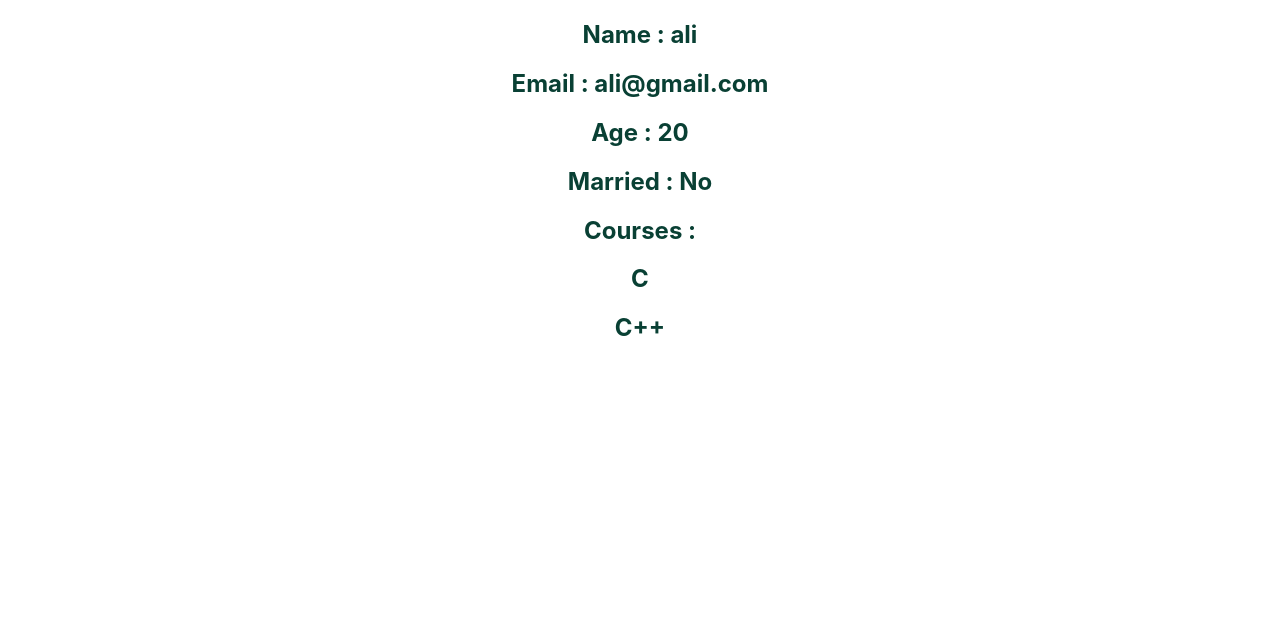
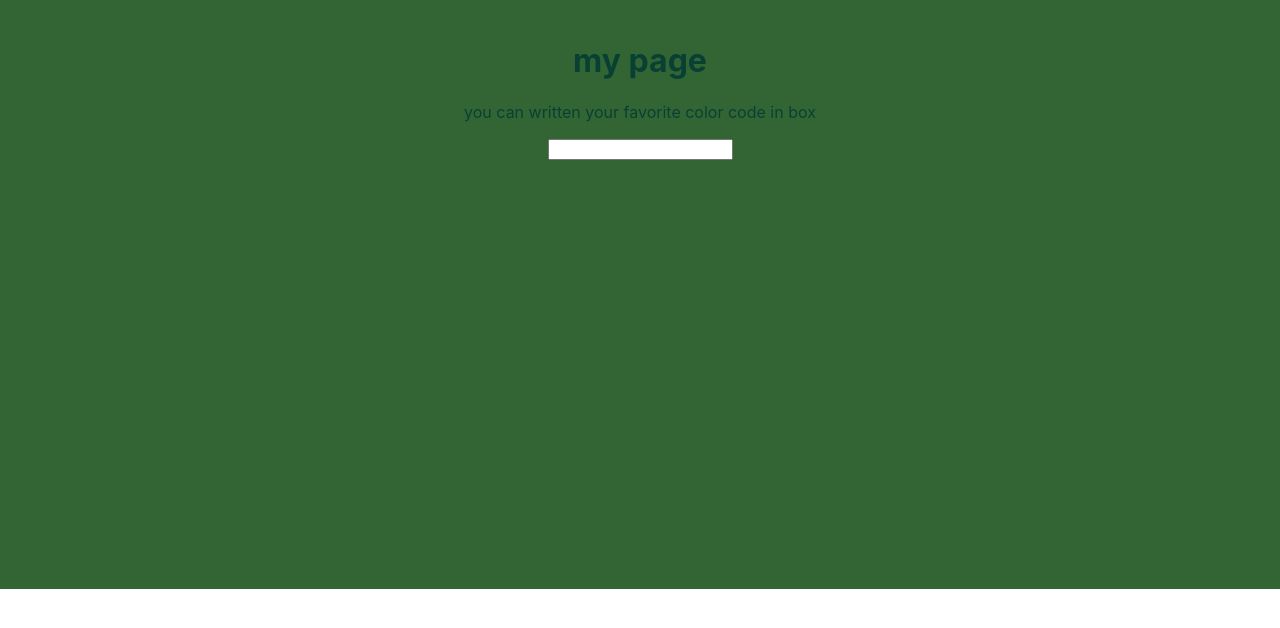
Before and after one commit to Mohammadi2005/React-Practice, a React (Create React App) app: page / in a window 1280 px wide. Shown: the top 628 px of the page. Built offline with nearby package versions, Linux system fonts and the light colour scheme.

Commit message:
change Theme with useContext

```diff
--- a/src/App.js
+++ b/src/App.js
@@ -1,14 +1,31 @@
 import './App.css';
-import {Person} from "./propTypes/Person";
+import {createContext, useContext, useState} from 'react'
+
+const ThemeContext = createContext()
 
 
 function App() {
 
+    const [themeColor, setThemeColor] = useState("#326533")
+
     return (
-        <div className="App" >
-            <Person name={"ali"} email={"ali@gmail.com"} age={20} isMarried={false} courses={["C", "C++"]} />
+        <div className="App"  style={{width: '100%', height: '100%'}}>
+            <ThemeContext.Provider value={{themeColor, setThemeColor}}>
+                <MyPage/>
+            </ThemeContext.Provider>
         </div>
     );
 }
 
+function MyPage() {
+    const {themeColor, setThemeColor} = useContext(ThemeContext)
+    return (
+        <div className="App" style={{backgroundColor: themeColor, padding: "20px", height: '549px'}}>
+            <h1>my page</h1>
+            <p>you can written your favorite color code in box </p>
+            <input onChange={(e) => setThemeColor(`#${e.target.value}`)} />
+        </div>
+    )
+}
+
 export default App;
```
